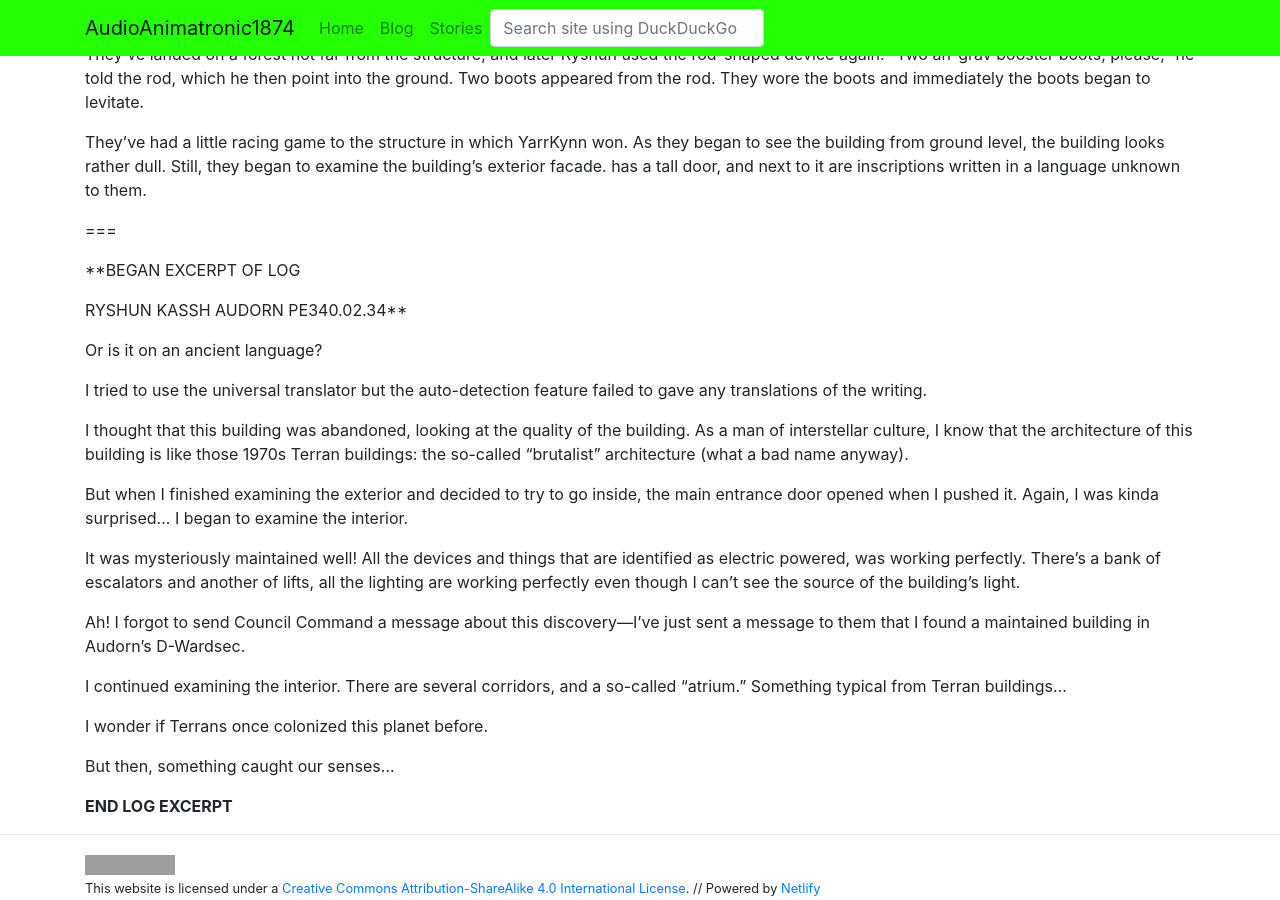
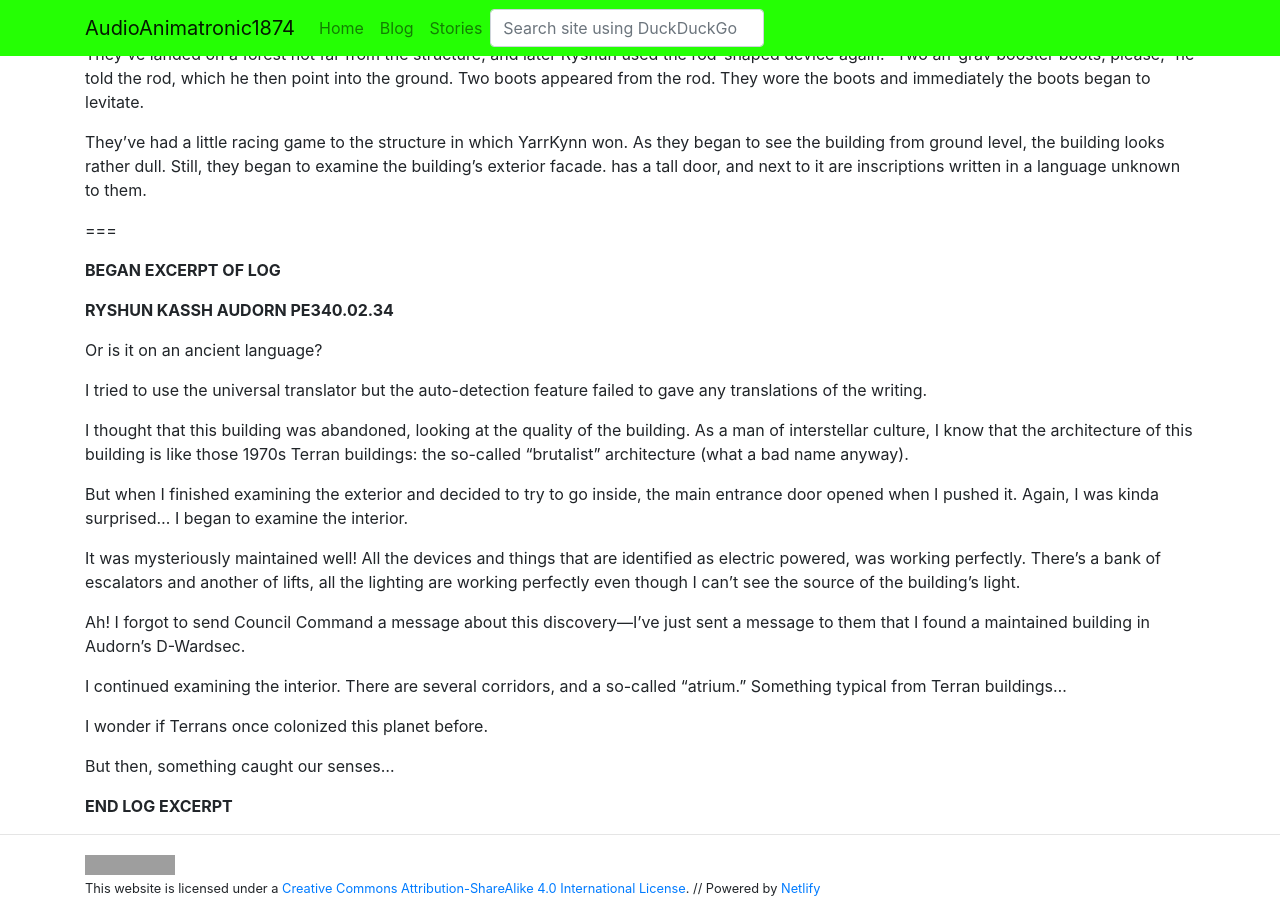
Before and after one commit to aa1874/aa1874site, a Jekyll site: the page built from _stories/stronghold-part-1.md, in a window 1280 px wide and 900 px high, scrolled down 1655 px. Built offline with Jekyll 4.4.1, drawn with Linux system fonts in a browser that asks for light colours; nearby versions of some CDN libraries; grey boxes are pictures that could not be loaded.

```diff
--- a/_stories/stronghold-part-1.md
+++ b/_stories/stronghold-part-1.md
@@ -61,9 +61,9 @@ They've had a little racing game to the structure in which YarrKynn won. As they
 
 ===
 
-**BEGAN EXCERPT OF LOG
+**BEGAN EXCERPT OF LOG**
 
-RYSHUN KASSH
+**RYSHUN KASSH
 AUDORN
 PE340.02.34**
 
```
